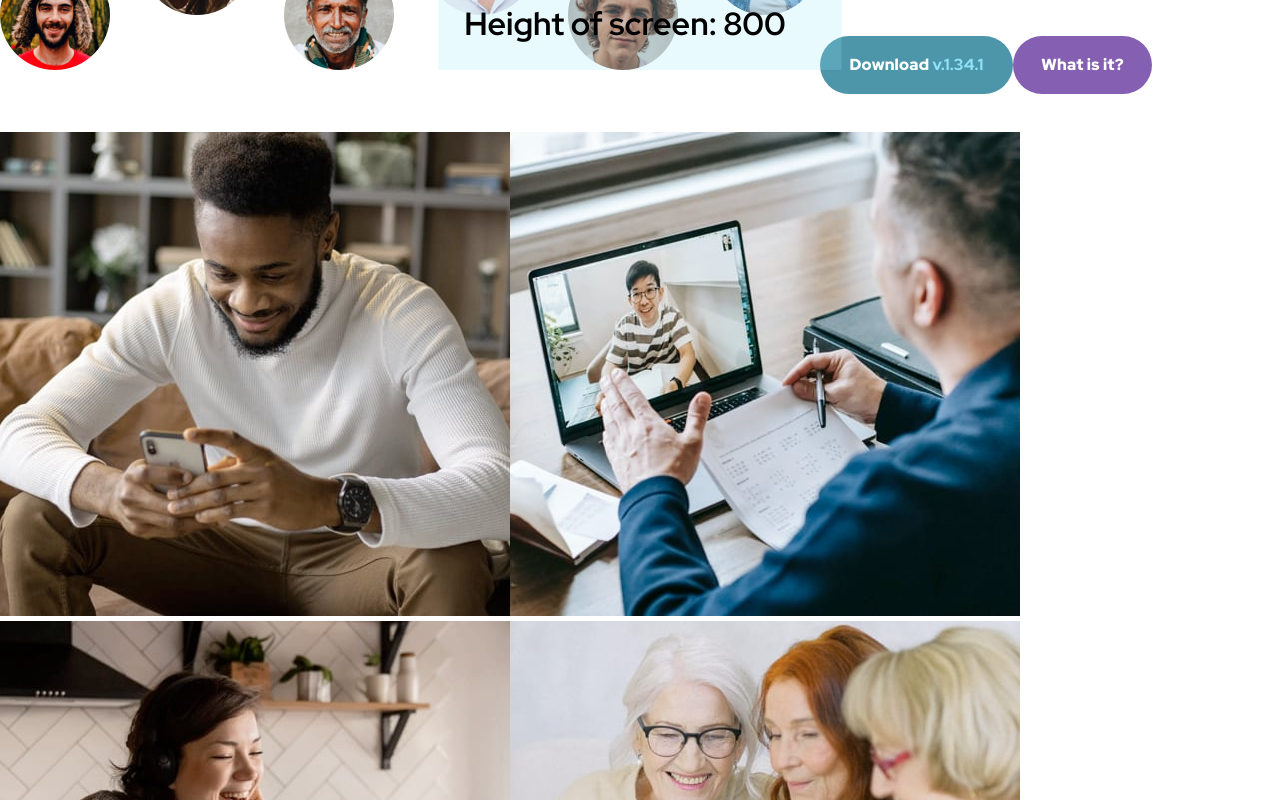
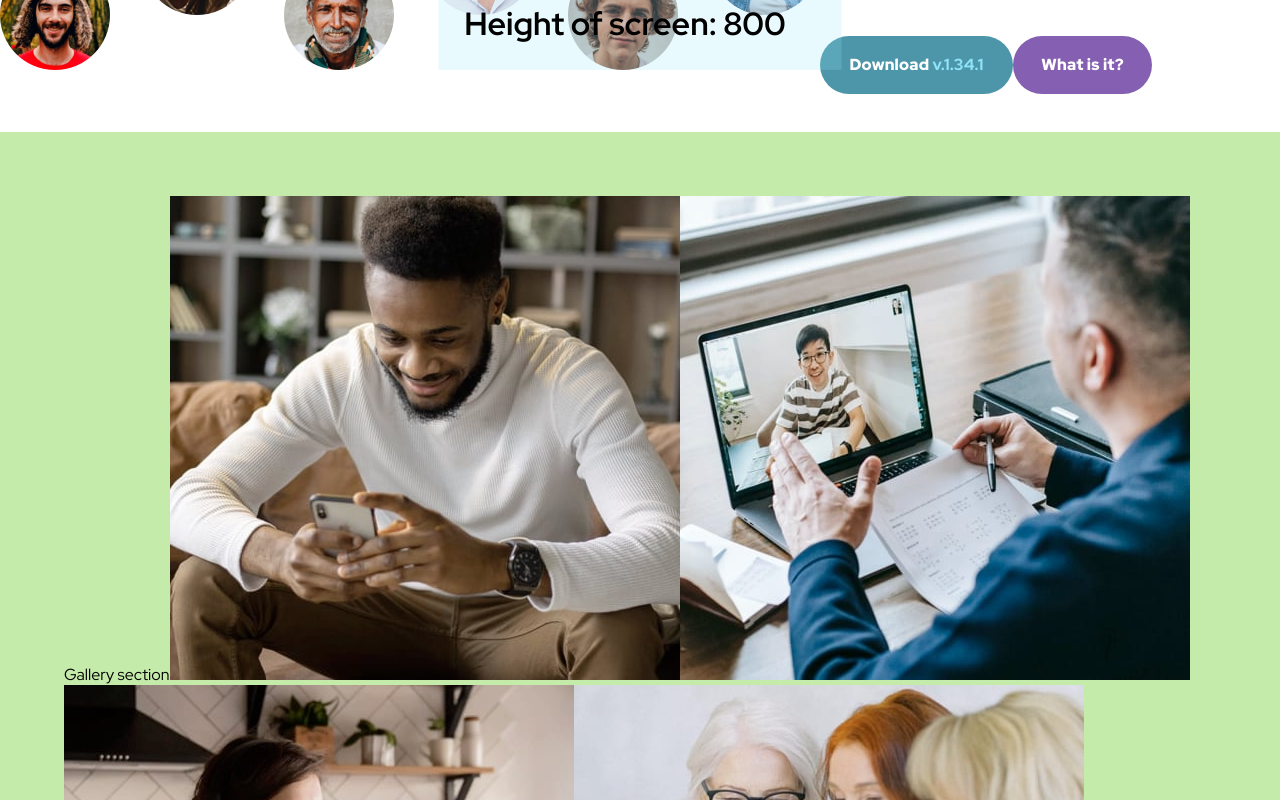
Before and after one commit to PiriyaLapa/meet-landing-page, a React (Create React App) app: page / in a window 1280 px wide. Shown: the part 420-1220 px from the top of the page. Built offline with nearby package versions, Linux system fonts and the light colour scheme.

Commit message:
update reorganize infacet to new directory

```diff
--- a/src/apis/Apis.ts
+++ b/src/apis/Apis.ts
@@ -2,28 +2,7 @@ import urlImg1 from "../assets/desktop/image-man-texting.jpg";
 import urlImg2 from "../assets/desktop/image-men-in-meeting.jpg";
 import urlImg3 from "../assets/desktop/image-woman-in-videocall.jpg";
 import urlImg4 from "../assets/desktop/image-women-videochatting.jpg";
-
-interface GalleryPicture {
-  id: number;
-  urlImg: string;
-}
-
-interface LandingPageData {
-  header: {
-    title: string;
-    content: string;
-  };
-  galleryPic: GalleryPicture[];
-  galleryCard: {
-    smallTitle: string;
-    Title: string;
-    content: string;
-  };
-  footer: {
-    title: string;
-    content: string;
-  };
-}
+import { LandingPageData } from "../interface/interface";
 
 // Define the landing page data
 export const dataLandingPage: LandingPageData = {
--- /dev/null
+++ b/src/interface/interface.ts
@@ -0,0 +1,29 @@
+// BtnProp
+export interface StyledBtnProp {
+  btntype?: string;
+}
+export interface BtnDownloadProps {
+  type: string;
+}
+// apis interface
+export interface GalleryPicture {
+  id: number;
+  urlImg: string;
+}
+
+export interface LandingPageData {
+  header: {
+    title: string;
+    content: string;
+  };
+  galleryPic: GalleryPicture[];
+  galleryCard: {
+    smallTitle: string;
+    Title: string;
+   content: string;
+  };
+  footer: {
+    title: string;
+    content: string;
+  };
+}
--- a/src/pages/sections/Gallery.tsx
+++ b/src/pages/sections/Gallery.tsx
@@ -1,10 +1,18 @@
 import { Component, ReactNode } from "react";
 import { StyledGallery } from "../../styles/styles";
+import { dataLandingPage } from "../../apis/Apis";
+import Image from "../../components/image/Image";
 
-export default class Gallery extends Component{
-    render():ReactNode{
-        return(
-            <StyledGallery>Gallery section</StyledGallery>
-        )
-    }
+export default class Gallery extends Component {
+  renderGalleryPictures(): ReactNode {
+    return dataLandingPage.galleryPic.map((picture) => (
+      <Image key={picture.id} urlImg={picture.urlImg} />
+    ));
+  }
+  render(): ReactNode {
+    return <StyledGallery>
+        Gallery section
+        {this.renderGalleryPictures()}
+        </StyledGallery>;
+  }
 }
--- a/src/pages/sections/Header.tsx
+++ b/src/pages/sections/Header.tsx
@@ -3,22 +3,15 @@ import { StyledHeader } from "../../styles/styles";
 import Image from "../../components/image/Image";
 import urlImg from "../../assets/tablet/image-hero.webp";
 import ButtonWhat from "../../components/buttons/ButtonWhat";
-import { dataLandingPage } from "../../apis/Apis";
 import ButtonDownload from "../../components/buttons/ButtonDownload";
 
 export default class Header extends Component {
-  renderGalleryPictures(): ReactNode {
-    return dataLandingPage.galleryPic.map((picture) => (
-      <Image key={picture.id} urlImg={picture.urlImg} />
-    ));
-  }
   render(): ReactNode {
     return (
       <StyledHeader>
         <Image urlImg={urlImg} />
         <ButtonDownload btnType="Primary" />
         <ButtonWhat />
-        {this.renderGalleryPictures()}
       </StyledHeader>
     );
   }
--- a/src/styles/styles.ts
+++ b/src/styles/styles.ts
@@ -1,6 +1,6 @@
 import styled from "styled-components";
-import { StyledBtnProp } from "./interface";
-import { BtnDownloadProps } from "./interface";
+import { StyledBtnProp } from "../interface/interface";
+import { BtnDownloadProps } from "../interface/interface";
 
 // Button
 export const StyledButtonWhat = styled.button<StyledBtnProp>`
@@ -84,7 +84,7 @@ export const StyledScreenSizeDetect = styled.div`
 export const StyledLandingPage = styled.div`
   display: grid;
   overflow: hidden;
-  grid-template-rows: auto 1fr 1fr auto;
+  grid-template-rows: auto auto auto auto;
   min-height: 100vh;
 `;
 
```
Also changed, not shown: src/styles/interface.ts (deleted, +0 -7 lines).
